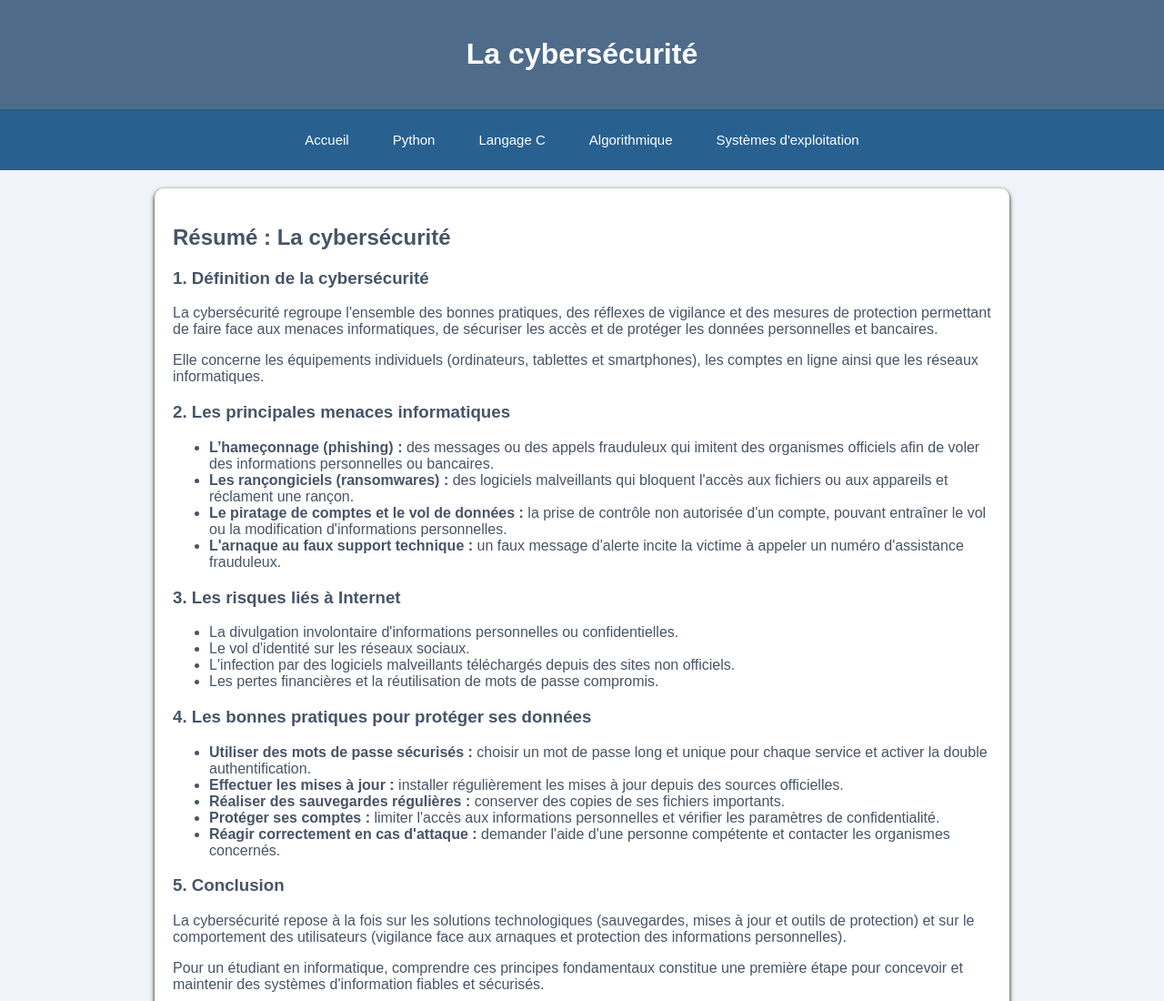
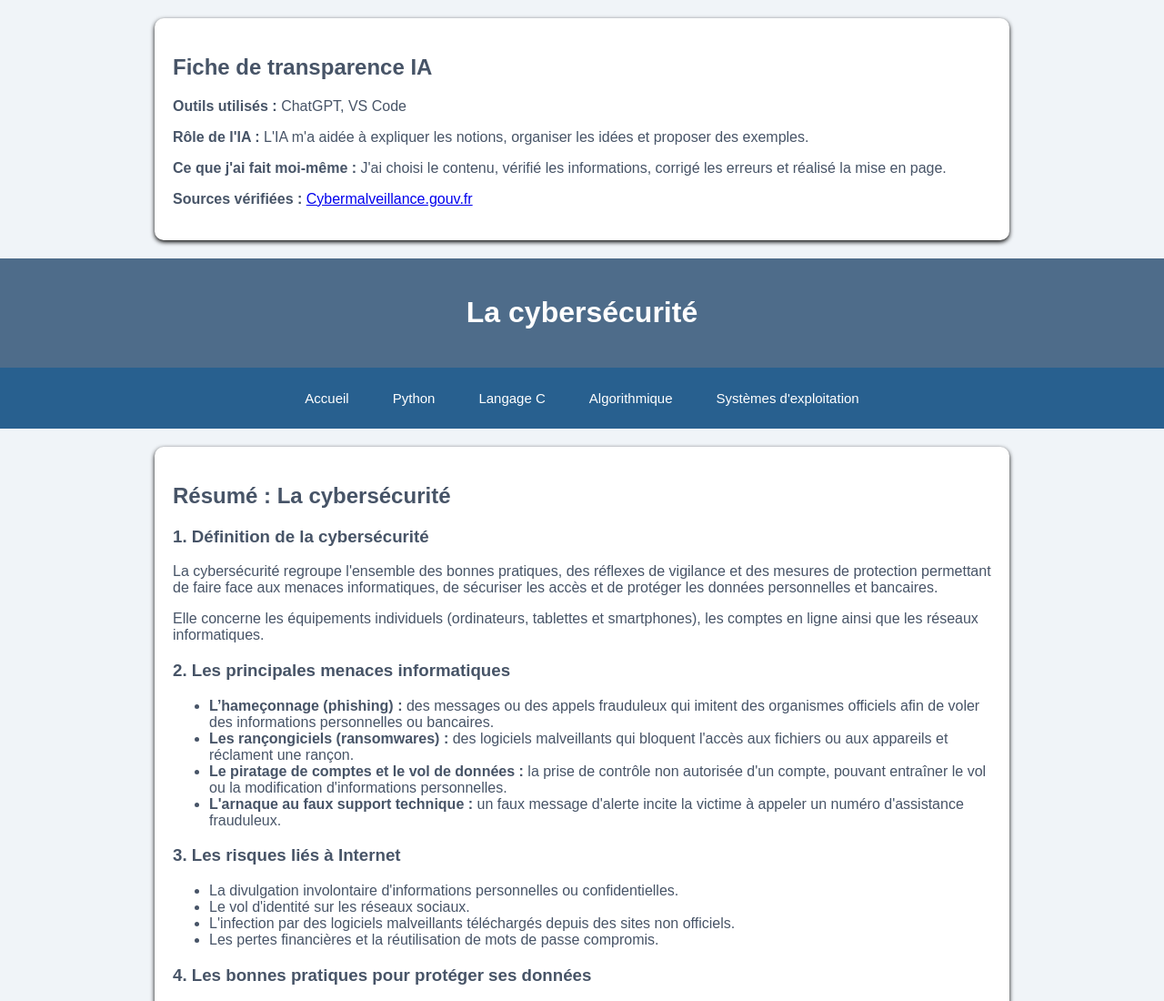
Before and after one commit to onsmami/portfolio_numerique, a plain HTML site: page creation-contenu.html in a window 1280 px wide. Shown: the top 1100 px of the page at 91% size. Drawn offline with Linux system fonts and the light colour scheme.

Commit message:
Update creation-contenu.html

```diff
--- a/creation-contenu.html
+++ b/creation-contenu.html
@@ -1,6 +1,20 @@
 <!DOCTYPE html>
 <html>
   <link rel="stylesheet" href="style.css" />
+  <section class="transparence-ia">
+    <h2>Fiche de transparence IA</h2>
+    <p><strong>Outils utilisés :</strong> ChatGPT, VS Code</p>
+    <p><strong>Rôle de l'IA :</strong>
+    L'IA m'a aidée à expliquer les notions,
+    organiser les idées et proposer des exemples.</p>
+
+    <p><strong>Ce que j'ai fait moi-même :</strong>
+    J'ai choisi le contenu, vérifié les informations,
+    corrigé les erreurs et réalisé la mise en page.</p>
+    <p><strong>Sources vérifiées :</strong>
+    <a href="https://www.cybermalveillance.gouv.fr/">
+    Cybermalveillance.gouv.fr</a></p>
+</section>
   <body>
     <header>
       <h1>La cybersécurité</h1>
```
